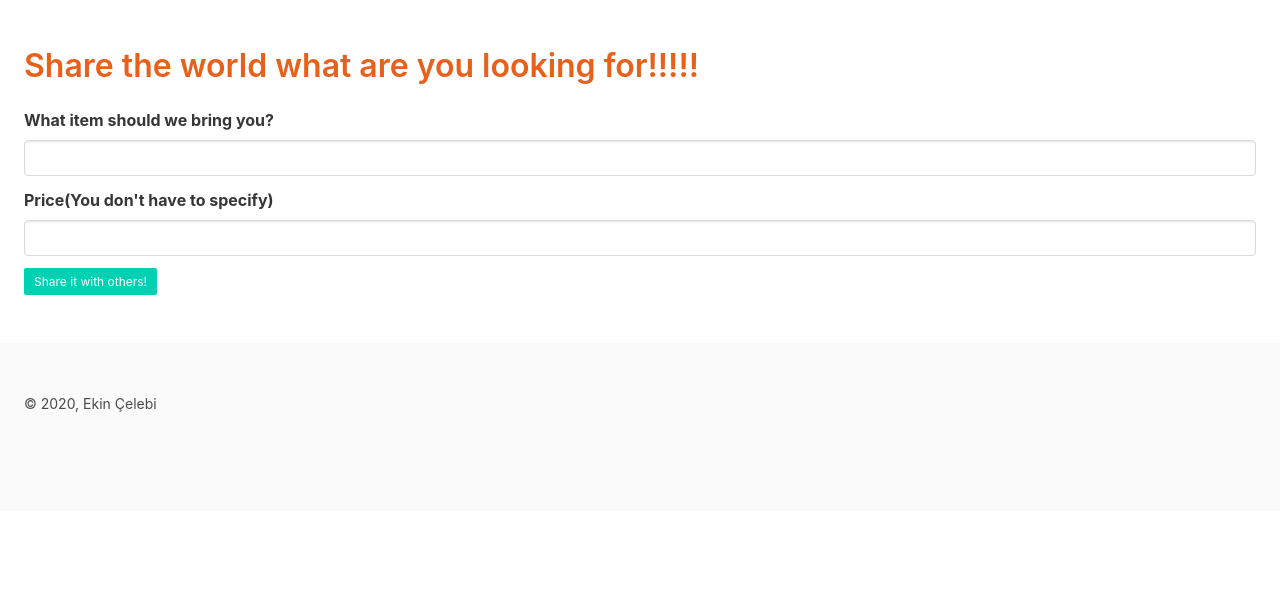
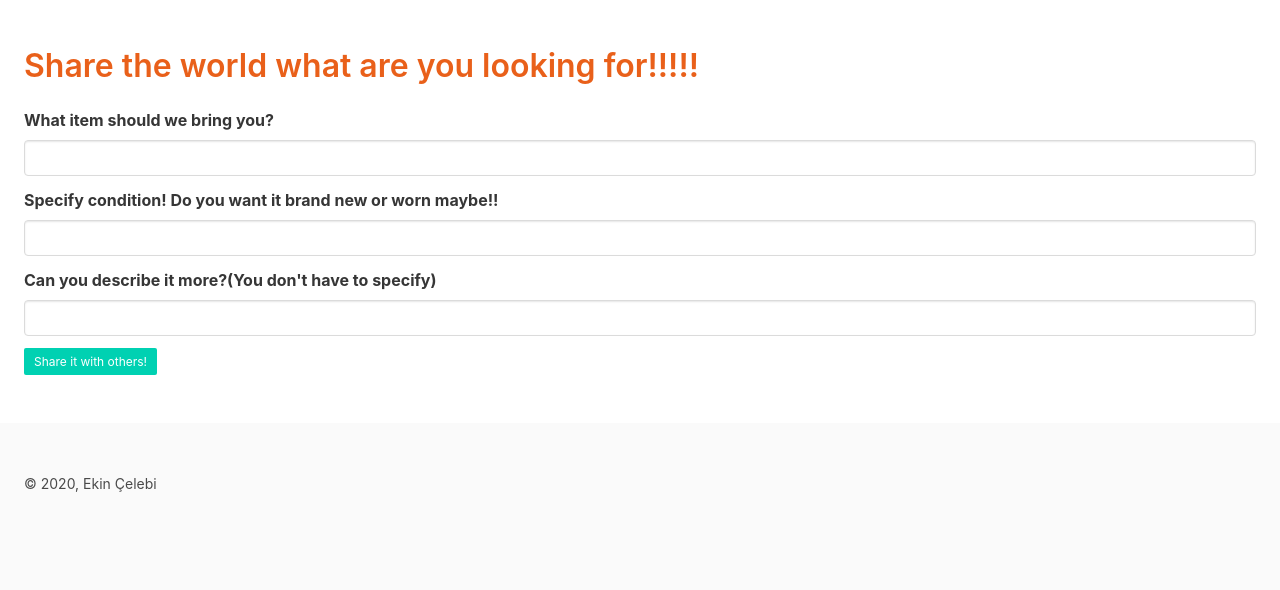
Before and after one commit to ekincelebi/VintageFind, a Flask app: page /new-product in a window 1280 px wide. Shown: the part 52-642 px from the top of the page. Run offline with Flask 2, Linux system fonts and the light colour scheme.

Commit message:
product features addition

```diff
--- a/database.py
+++ b/database.py
@@ -21,12 +21,12 @@ class Database:
         product = self.products.get(product_key)
         if product is None:
             return None
-        product_ = Product(product.name, price=product.price)
+        product_ = Product(product.name, situation=product.situation, description=product.description)
         return product_
 
     def get_products(self):
         products = []
         for product_key, product in self.products.items():
-            product_ = Product(product.name, price=product.price)
+            product_ = Product(product.name, situation=product.situation, description=product.description)
             products.append((product_key,product_ ))
         return products
--- a/product.py
+++ b/product.py
@@ -1,4 +1,5 @@
 class Product:
-    def __init__(self, name, price=None):
+    def __init__(self, name, situation, description=None):
         self.name = name
-        self.price = price
+        self.situation = situation
+        self.description = description
--- a/templates/ads.html
+++ b/templates/ads.html
@@ -16,7 +16,6 @@
             </label>
             <a href="{{ url_for('product_page', product_key=product_key) }}">
                 {{ product.name }}
-                {% if product.price %} ({{ product.price }}) {% endif %}
             </a>
           </td>
         </tr>
--- a/templates/layout.html
+++ b/templates/layout.html
@@ -4,7 +4,7 @@
   <head>
     <meta charset="utf-8"/>
     <meta name="viewport" content="width=device-width, initial-scale=1"/>
-    <title>My movies - {% block title %}{% endblock %}</title>
+    <title>My products - {% block title %}{% endblock %}</title>
     <link rel="stylesheet"
           href="https://cdnjs.cloudflare.com/ajax/libs/bulma/0.7.1/css/bulma.min.css"/>
     <link rel="stylesheet"
--- a/templates/product_edit.html
+++ b/templates/product_edit.html
@@ -13,10 +13,17 @@
       </div>
 
       <div class="field">
-        <label for="price" class="label">Price(You don't have to specify)</label>
+        <label for="situation" class="label">Specify condition! Do you want it brand new or worn maybe!!</label>
         <div class="control">
-          <input type="number" name="price" class="input"
-                 min="{{ min_price }}" max="{{ max_price }}" value="{{ values['price'] }}"/>
+          <input type="text" name="situation" class="input" required="required" value="{{ values['situation'] }}"/>
+        </div>
+
+      </div>
+
+      <div class="field">
+        <label for="description" class="label">Can you describe it more?(You don't have to specify)</label>
+        <div class="control">
+          <input type="text" name="description" class="input" value="{{ values['description'] }}"/>
         </div>
 
       </div>
--- a/views.py
+++ b/views.py
@@ -28,12 +28,14 @@ def product_page(product_key):
 
 def product_add_page():
     if request.method == "GET":
-        values = {"name": "", "price": ""}
-        return render_template("product_edit.html", min_price=0, max_year=10000, values=values)
+        values = {"name": "", "situation": "", "description": ""}
+        #return render_template("product_edit.html", min_price=0, max_year=10000, values=values)
+        return render_template("product_edit.html",values=values)
     else:
         name = request.form["name"]
-        price = request.form["price"]
-        product = Product(name, price=price)
+        situation = request.form["situation"]
+        description = request.form["description"]
+        product = Product(name, situation=situation, description=description)
         db = current_app.config["db"]
         product_key = db.add_product(product)
         return redirect(url_for("product_page", product_key=product_key))
@@ -46,10 +48,10 @@ def product_edit_page(product_key):
         product = db.get_product(product_key)
         if product is None:
             abort(404)
-        values = {"name": product.name, "price": product.price}
+        values = {"name": product.name, "situation": product.situation, "description": product.description}
         return render_template(
             "product_edit.html",
-             min_price=0, max_year=10000, values=values,
+            values=values,
         )
     else:
         '''valid = validate_product_form(request.form)
@@ -59,8 +61,10 @@ def product_edit_page(product_key):
                 min_price=0, max_year=10000,
                 values=request.form,)'''
         form_name = request.form["name"]
-        form_price = request.form["price"]
-        product = Product(form_name, price=int(form_price ) if form_price  else None)
+        form_situation = request.form["situation"]
+        form_description = request.form["description"]
+        #product = Product(form_name,  price=int(form_price ) if form_price  else None)
+        product = Product(form_name, situation=form_situation, description=str(form_description) if form_description  else None)
         db = current_app.config["db"]
         db.update_product(product_key,product)
         return redirect(url_for("product_page",product_key=product_key))
```
Also changed, not shown: templates/product.html (+7 -3 lines).
